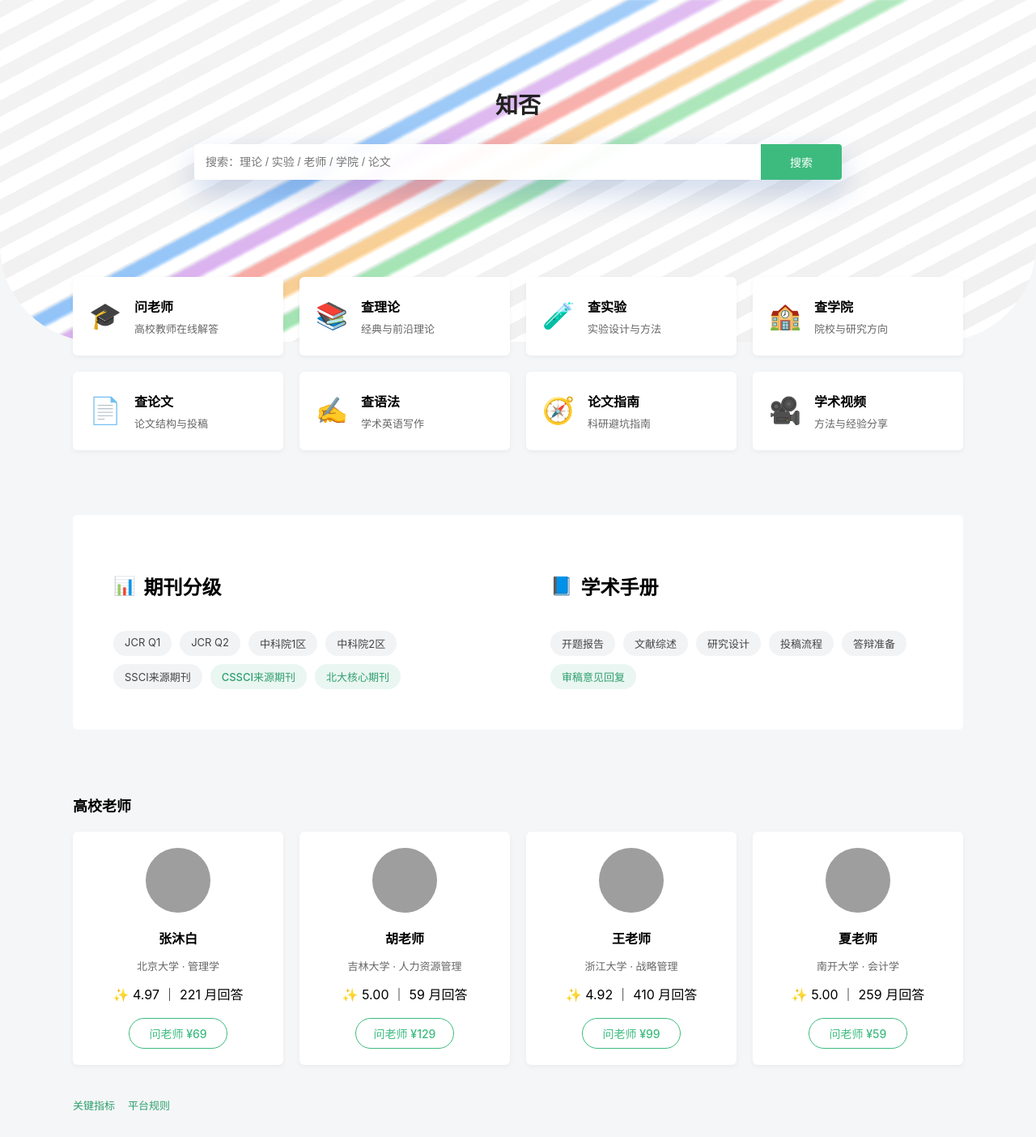
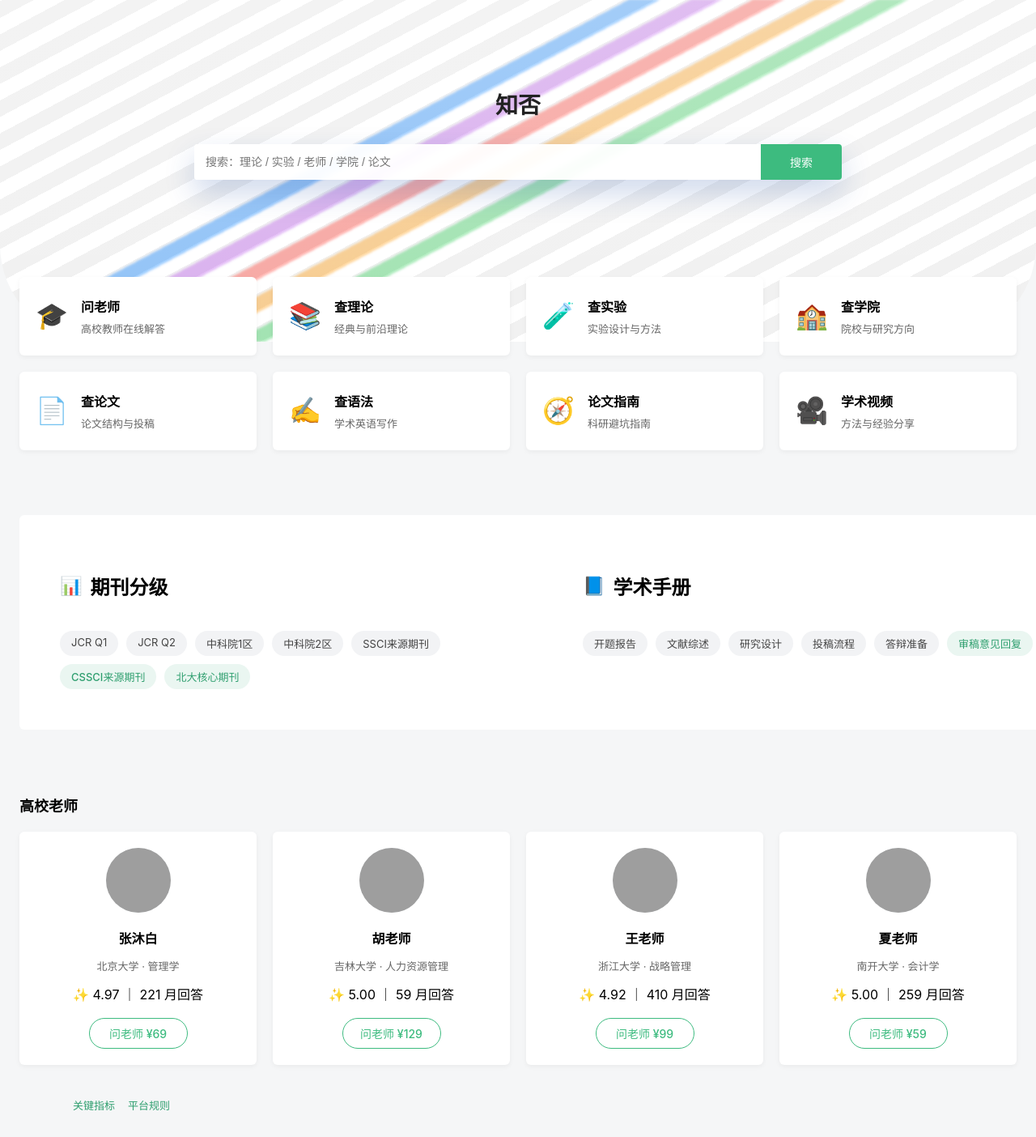
Before and after one commit to evankors/zhifou-dynamic, a Flask app: page / in a window 1280 px wide; the page is wider, and only the part inside the window is pictured. Shown: the part 51-1455 px from the top of that part at 81% size. Run offline with Flask 3, Linux system fonts and the light colour scheme; some libraries are stand-ins or nearby versions; grey boxes are pictures that could not be loaded.

Commit message:
make homepage sections full width

```diff
--- a/templates/index.html
+++ b/templates/index.html
@@ -135,8 +135,10 @@
 
 
         .entry {
-            width: 1100px;
-            margin: -40px auto 40px;
+            width: 100%;
+            margin: -40px 0 40px;
+            padding: 0 24px;
+            box-sizing: border-box;
             display: grid;
             grid-template-columns: repeat(4, 1fr);
             gap: 20px;
@@ -173,12 +175,13 @@
         }
 
         .middle {
-            padding: 40px 0;
+            padding: 40px 24px;
+            box-sizing: border-box;
         }
 
         .middle-box {
-            width: 1020px;
-            margin: 0 auto;
+            width: 100%;
+            margin: 0;
             display: flex;
             gap: 60px;
             background: white;
@@ -240,8 +243,10 @@
         }
 
         .teacher {
-            width: 1100px;
-            margin: 40px auto;
+            width: 100%;
+            margin: 40px 0;
+            padding: 0 24px;
+            box-sizing: border-box;
         }
 
         .teacher h2 {
@@ -305,11 +310,12 @@
         }
 
         .search-list {
-            width: 1100px;
-            margin: 20px auto 0;
+            width: 100%;
+            margin: 20px 0 0;
+            padding: 16px 24px;
+            box-sizing: border-box;
             background: #fff;
             border-radius: 8px;
-            padding: 16px 22px;
         }
 
         .search-list ul {
```
